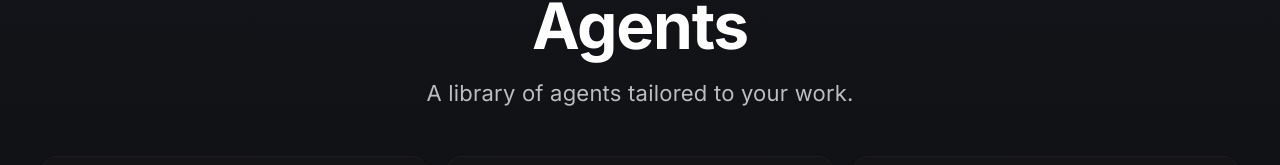
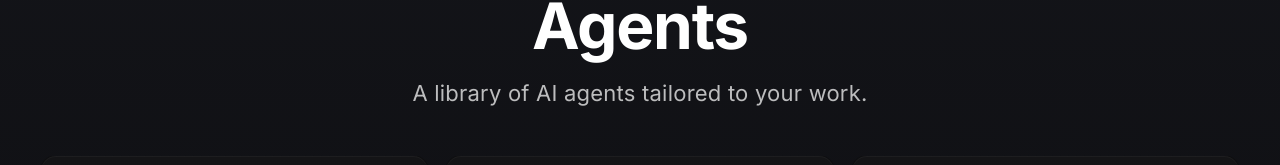
Before and after one commit to coolcalvin457-tech/agent-timesaver-nextjs, a Next.js app: page /agents in a window 1280 px wide. Shown: the part 188-353 px from the top of the page. Built offline with nearby package versions, Linux system fonts and the light colour scheme; no server answers.

Commit message:
Agents page: subheader adds 'AI' ('A library of AI agents tailored to your work.')

```diff
--- a/app/agents/page.tsx
+++ b/app/agents/page.tsx
@@ -94,7 +94,7 @@ export default function AgentsPage() {
               className="hero-subheadline"
               style={{ margin: "0 auto", color: "rgba(255,255,255,0.72)", fontSize: "clamp(1.125rem, 2vw, 1.375rem)", fontWeight: 400 }}
             >
-              A library of agents tailored to your work.
+              A library of AI agents tailored to your work.
             </p>
           </div>
         </div>
```
